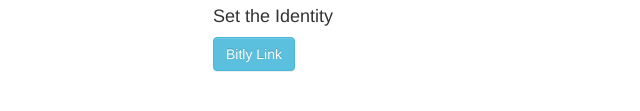
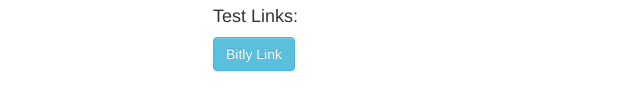
Before and after one commit to zainsattar18/ttantawy.github.io, a plain HTML site: page TestSites/TestSite.html in a window 1280 px wide. Shown: the part 361-472 px from the top of the page, 62-702 px from the left. Drawn offline with nearby package versions, Linux system fonts and the light colour scheme; files that its build step writes are made by us from their sources.

```diff
--- a/TestSites/TestSite.html
+++ b/TestSites/TestSite.html
@@ -174,7 +174,7 @@
       </div>
       <div class="row col-lg-8 col-lg-offset-2">
         <div class="group">
-         <h4>Set the Identity</h4>
+         <h4>Test Links:</h4>
           <button class="btn btn-info" href="https://bit.ly/2RHntbL
 ">Bitly Link</button>
         </div>
```
